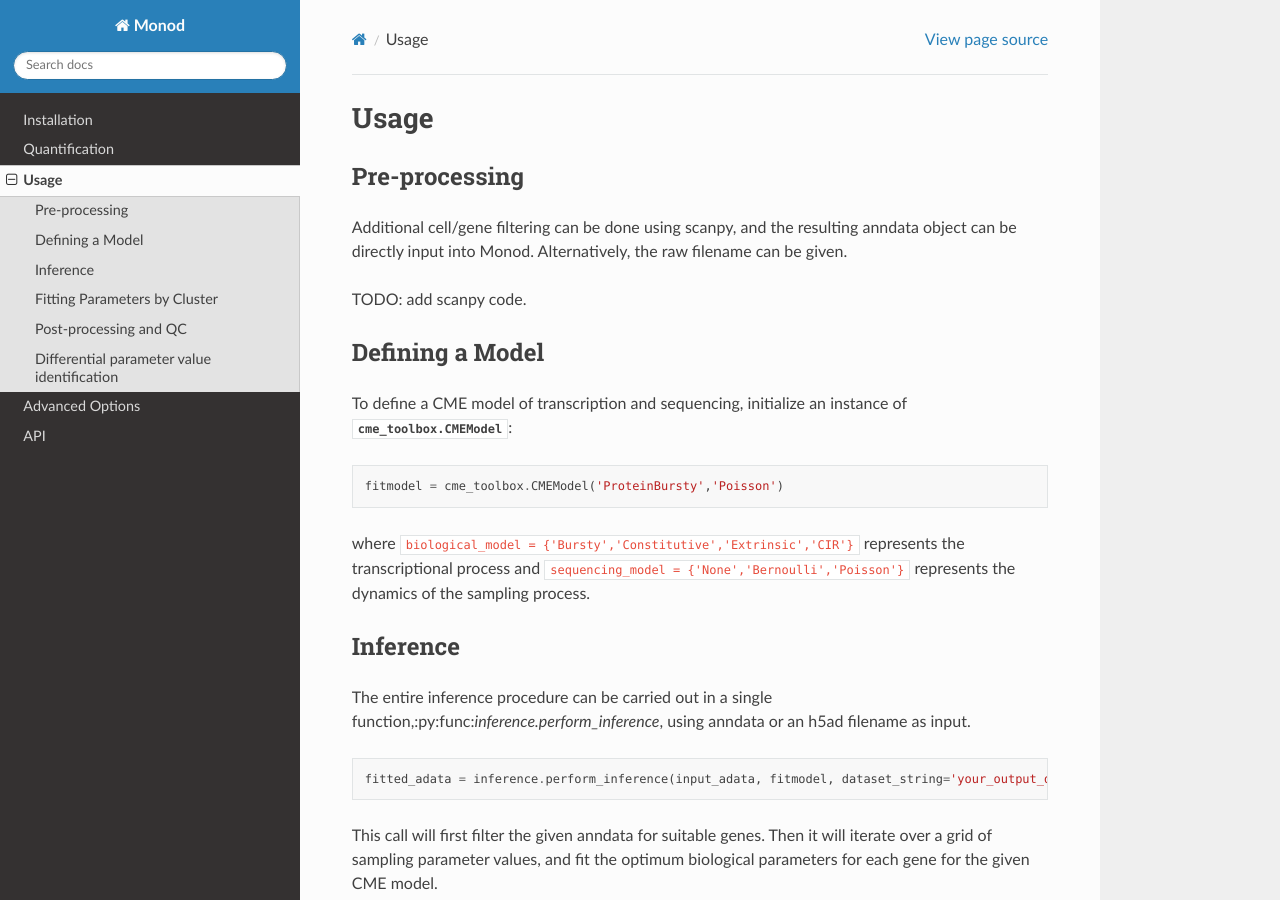
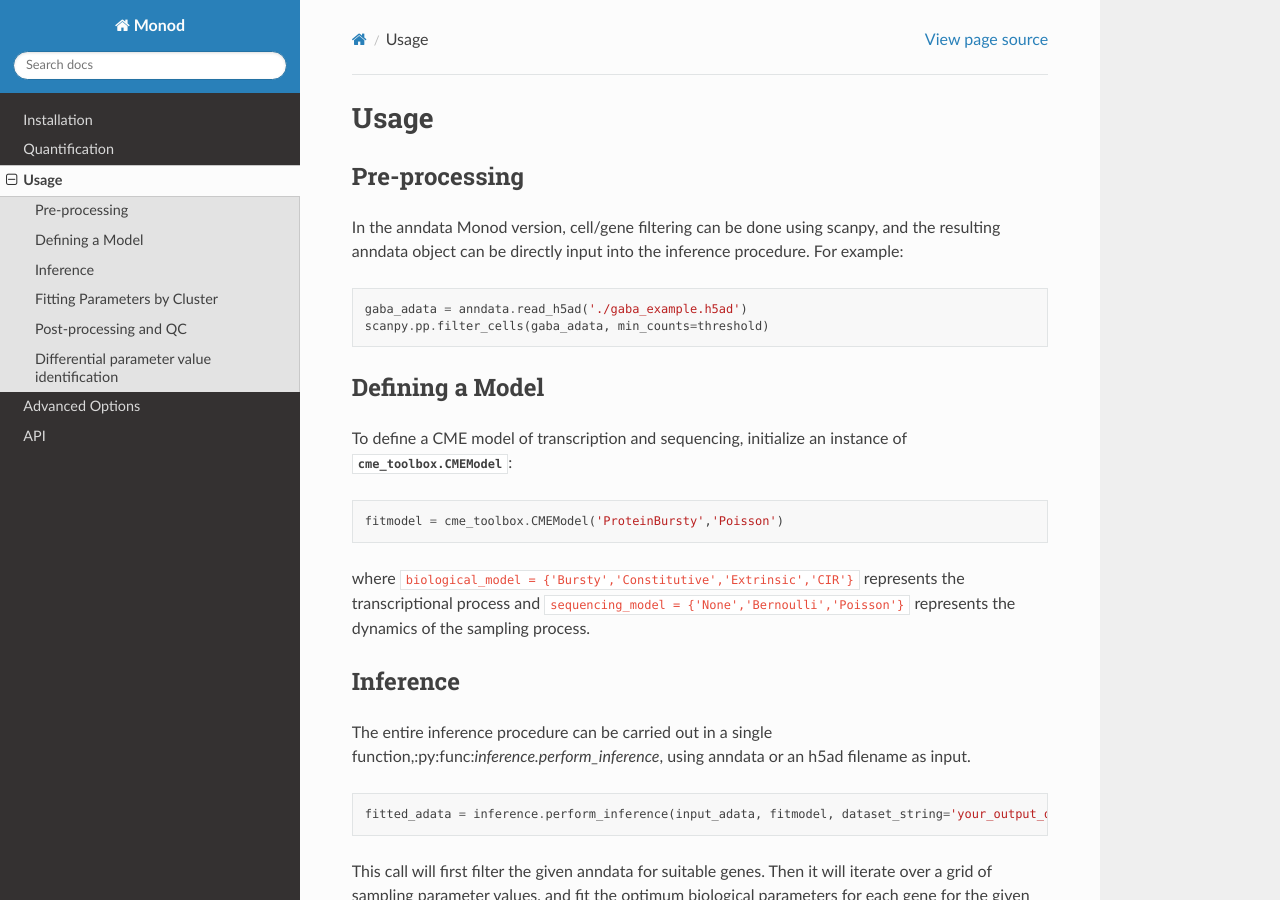
Before and after one commit to pachterlab/monod_examples, a Sphinx documentation site: the page built from docs/source/usage.rst, in a window 1280 px wide and 900 px high. Built offline with Sphinx 7.4.7 and the Read the Docs theme 3.1.0, drawn with Linux system fonts in a browser that asks for light colours.

Commit message:
Update usage.rst

```diff
--- a/docs/source/usage.rst
+++ b/docs/source/usage.rst
@@ -4,9 +4,16 @@ Usage
 Pre-processing
 ----------------
 
-Additional cell/gene filtering can be done using scanpy, and the resulting anndata object can be directly input into Monod. Alternatively, the raw filename can be given.
+In the anndata Monod version, cell/gene filtering can be done using scanpy, and the resulting anndata object can be directly input into the inference procedure. For example:
 
-TODO: add scanpy code.
+.. code-block:: python
+
+ gaba_adata = anndata.read_h5ad('./gaba_example.h5ad')
+ scanpy.pp.filter_cells(gaba_adata, min_counts=threshold)
+
+..
+ add more here?
+
 
 Defining a Model
 ----------------------
```
